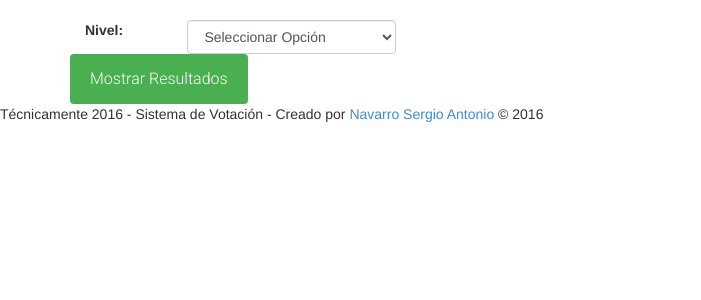
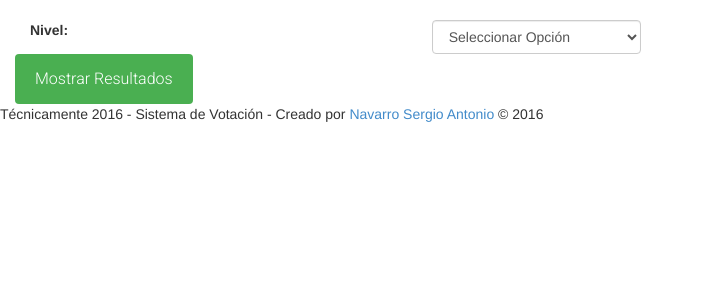
Before and after one commit to sirdio/asignaciones, a Symfony app: template src/AppBundle/Resources/views/Reportes/seleccionarnivel.html.twig in a window 1280 px wide. Shown: the part 52-352 px from the top of the page, without its empty margins (0-701 px from the left). Run offline with Twig, Linux system fonts and the light colour scheme; the template is opened without the code that fills it, so the values that code supplies are empty; some libraries are stand-ins or nearby versions.

Commit message:
reportes5

```diff
--- a/src/AppBundle/Resources/views/Reportes/seleccionarnivel.html.twig
+++ b/src/AppBundle/Resources/views/Reportes/seleccionarnivel.html.twig
@@ -9,16 +9,13 @@
       </ul>
   </div><!-- /.container-fluid -->
 </nav>
-<div class="container">
+<div class="container-fluid">
   <div class="row">
-    <div class="col-md-8">
+    <div class="col-md-12">
       <form action="{{ path('SeleccionarNivel') }}" method="post" class="form-inline">
         <fieldset>
 	    <div class="control-group">
-	      <div class="controls">
-            <div class="form-group">
             <label class="col-md-4 control-label" for="nivel">Nivel:</label>
-                <div class="col-md-8">
             <select id="nivel" name="nivel" class="form-control">
                 <option value="0">Seleccionar Opción</option>
                 <option value="cbs">Ciclo B&aacutesico Secundaria</option>
@@ -27,13 +24,8 @@
                 <option value="ts">Tecnicaturas Superiores</option>
             </select>
 	    </div>
-            </div>
-	      </div>
-	    </div>
 	    <div class="control-group">
-	      <div class="controls">
 	        <button id="singlebutton" name="singlebutton" class="btn btn-primary">Mostrar Resultados</button>
-	      </div>
 	    </div>
          </fieldset>
        </form>
```
Lines whose indentation alone changed are shown as unchanged.
